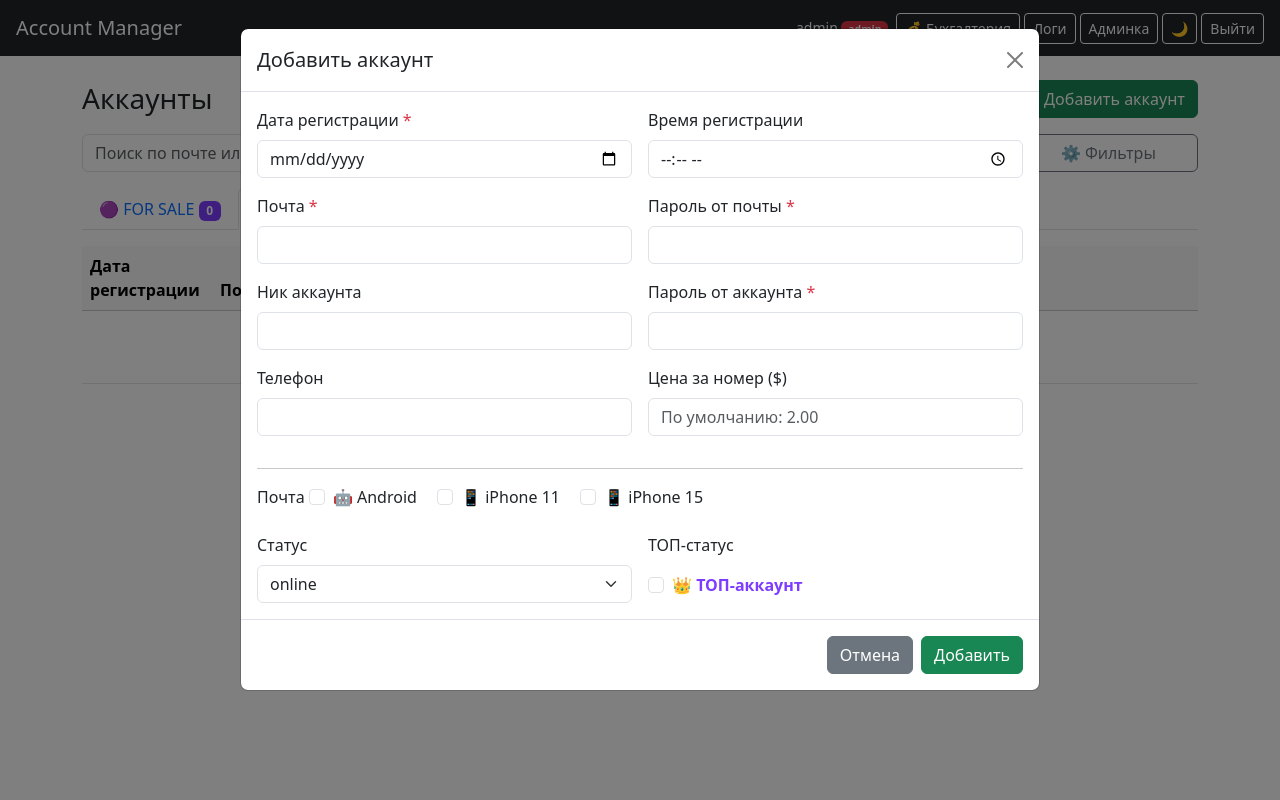
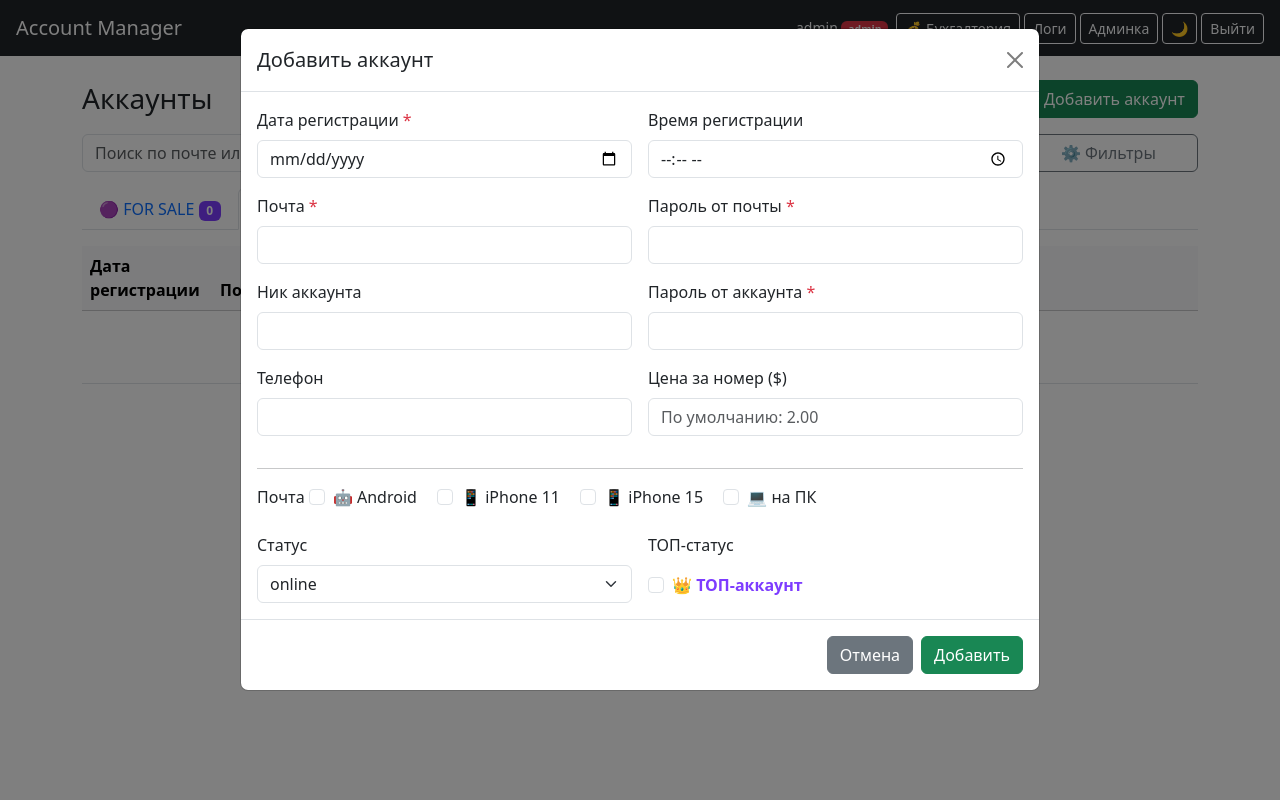
Before and after one commit to mushkatogl-bot/account_manager, a Flask app: page / in a window 1280 px wide, after a click on "+ Добавить аккаунт". Run offline with Flask 3, Linux system fonts and the light colour scheme; a user stored in the database is signed in; data comes from the database, SQL or seed files in the repository.

Commit message:
restore is_on_pc checkbox

```diff
--- a/app/templates/index.html
+++ b/app/templates/index.html
@@ -266,7 +266,7 @@
                      class="form-control" placeholder="По умолчанию: 2.00">
             </div>
 
-            <!-- УСТРОЙСТВО (только один раз!) -->
+                        <!-- УСТРОЙСТВО -->
             <div class="col-12">
               <hr>
               <label class="form-label">Почта</label>
@@ -281,6 +281,10 @@
               <div class="form-check form-check-inline">
                 <input class="form-check-input" type="checkbox" name="device_iphone15" id="add_device_iphone15">
                 <label class="form-check-label" for="add_device_iphone15">📱 iPhone 15</label>
+              </div>
+              <div class="form-check form-check-inline">
+                <input class="form-check-input" type="checkbox" name="is_on_pc" id="add_is_on_pc">
+                <label class="form-check-label" for="add_is_on_pc">💻 на ПК</label>
               </div>
             </div>
 
@@ -438,21 +442,25 @@
               </div>
             </div>
 
-            <!-- УСТРОЙСТВО (только один раз!) -->
+                        <!-- УСТРОЙСТВО -->
             <div class="col-12">
               <hr>
               <label class="form-label">Почта</label>
               <div class="form-check form-check-inline">
-                <input class="form-check-input" type="checkbox" name="device_android" id="e_device_android">
-                <label class="form-check-label" for="e_device_android">🤖 Android</label>
+                <input class="form-check-input" type="checkbox" name="device_android" id="add_device_android">
+                <label class="form-check-label" for="add_device_android">🤖 Android</label>
               </div>
               <div class="form-check form-check-inline">
-                <input class="form-check-input" type="checkbox" name="device_iphone11" id="e_device_iphone11">
-                <label class="form-check-label" for="e_device_iphone11">📱 iPhone 11</label>
+                <input class="form-check-input" type="checkbox" name="device_iphone11" id="add_device_iphone11">
+                <label class="form-check-label" for="add_device_iphone11">📱 iPhone 11</label>
               </div>
               <div class="form-check form-check-inline">
-                <input class="form-check-input" type="checkbox" name="device_iphone15" id="e_device_iphone15">
-                <label class="form-check-label" for="e_device_iphone15">📱 iPhone 15</label>
+                <input class="form-check-input" type="checkbox" name="device_iphone15" id="add_device_iphone15">
+                <label class="form-check-label" for="add_device_iphone15">📱 iPhone 15</label>
+              </div>
+              <div class="form-check form-check-inline">
+                <input class="form-check-input" type="checkbox" name="is_on_pc" id="add_is_on_pc">
+                <label class="form-check-label" for="add_is_on_pc">💻 на ПК</label>
               </div>
             </div>
 
@@ -787,6 +795,7 @@ async function openAccount(id) {
 
         document.getElementById("e_is_top").checked = data.is_top;
         document.getElementById("e_payment_sent").checked = data.payment_sent;
+        document.getElementById("e_is_on_pc").checked = data.is_on_pc;
 
     document.getElementById("e_device_android").checked = data.device_android;
     document.getElementById("e_device_iphone11").checked = data.device_iphone11;
```
